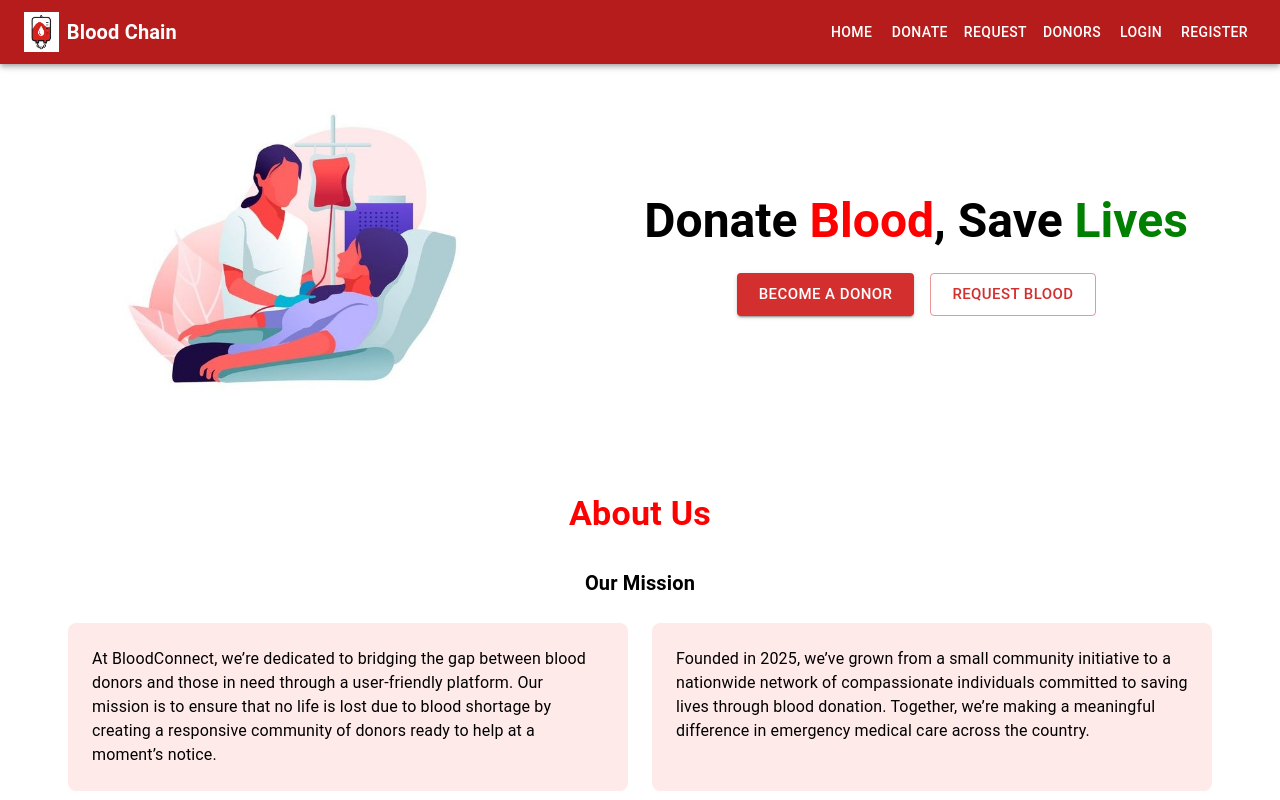
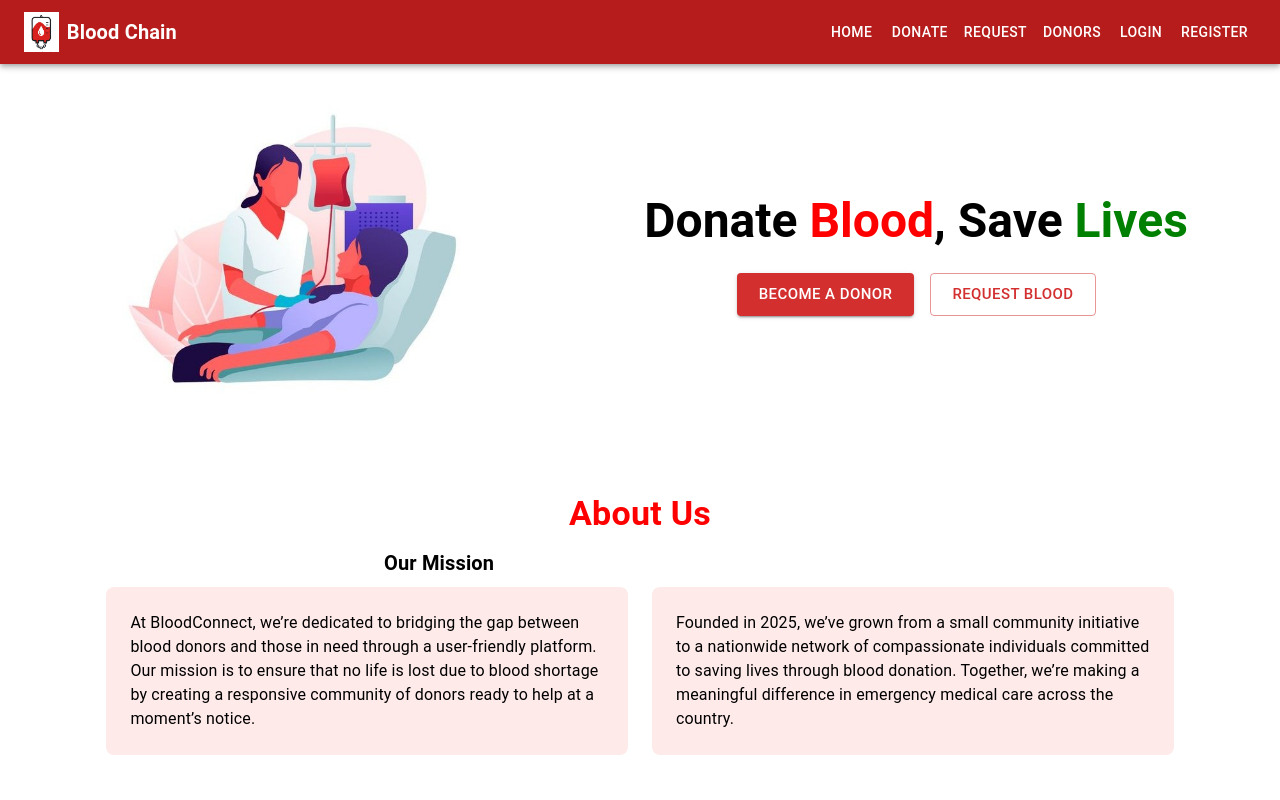
Before and after one commit to Zumaina/bloodchain, a React (Create React App) app in the folder frontend/: page / in a window 1280 px wide. Shown: the top 800 px of the page. Built offline with nearby package versions, Linux system fonts and the light colour scheme.

Commit message:
home page

```diff
--- a/frontend/src/pages/HomePage.js
+++ b/frontend/src/pages/HomePage.js
@@ -74,15 +74,16 @@ const HomePage = () => {
           About Us
         </Typography>
 
-        {/* Our Mission Title (Above the two text boxes) */}
+        {/* Our Mission Heading - aligned left with first box */}
+        <Box sx={{ display: "flex", justifyContent: "center" }}>
           <Typography
             variant="h6"
             fontWeight="bold"
-          gutterBottom
-          sx={{ mt: 4, mb: 2 }}
+            sx={{ textAlign: "left", width: { xs: "100%", md: "40%" } }}
           >
             Our Mission
           </Typography>
+        </Box>
 
         {/* Two Text Boxes */}
         <Box
@@ -91,20 +92,19 @@ const HomePage = () => {
             justifyContent: "center",
             flexWrap: "wrap",
             gap: 3,
-            mt: 3,
+            mt: 1,
             alignItems: "stretch",
+            px: { xs: 2, md: 6 },
           }}
         >
           {/* Box 1 */}
           <Box
             sx={{
-              width: { xs: "90%", md: "40%" },
+              width: { xs: "100%", md: "40%" },
               bgcolor: "#ffeaea",
               p: 3,
               borderRadius: 2,
               textAlign: "left",
-              display: "flex",
-              flexDirection: "column",
             }}
           >
             <Typography variant="body1">
@@ -119,13 +119,11 @@ const HomePage = () => {
           {/* Box 2 */}
           <Box
             sx={{
-              width: { xs: "90%", md: "40%" },
+              width: { xs: "100%", md: "40%" },
               bgcolor: "#ffeaea",
               p: 3,
               borderRadius: 2,
               textAlign: "left",
-              display: "flex",
-              flexDirection: "column",
             }}
           >
             <Typography variant="body1">
```
Lines whose indentation alone changed are shown as unchanged.
